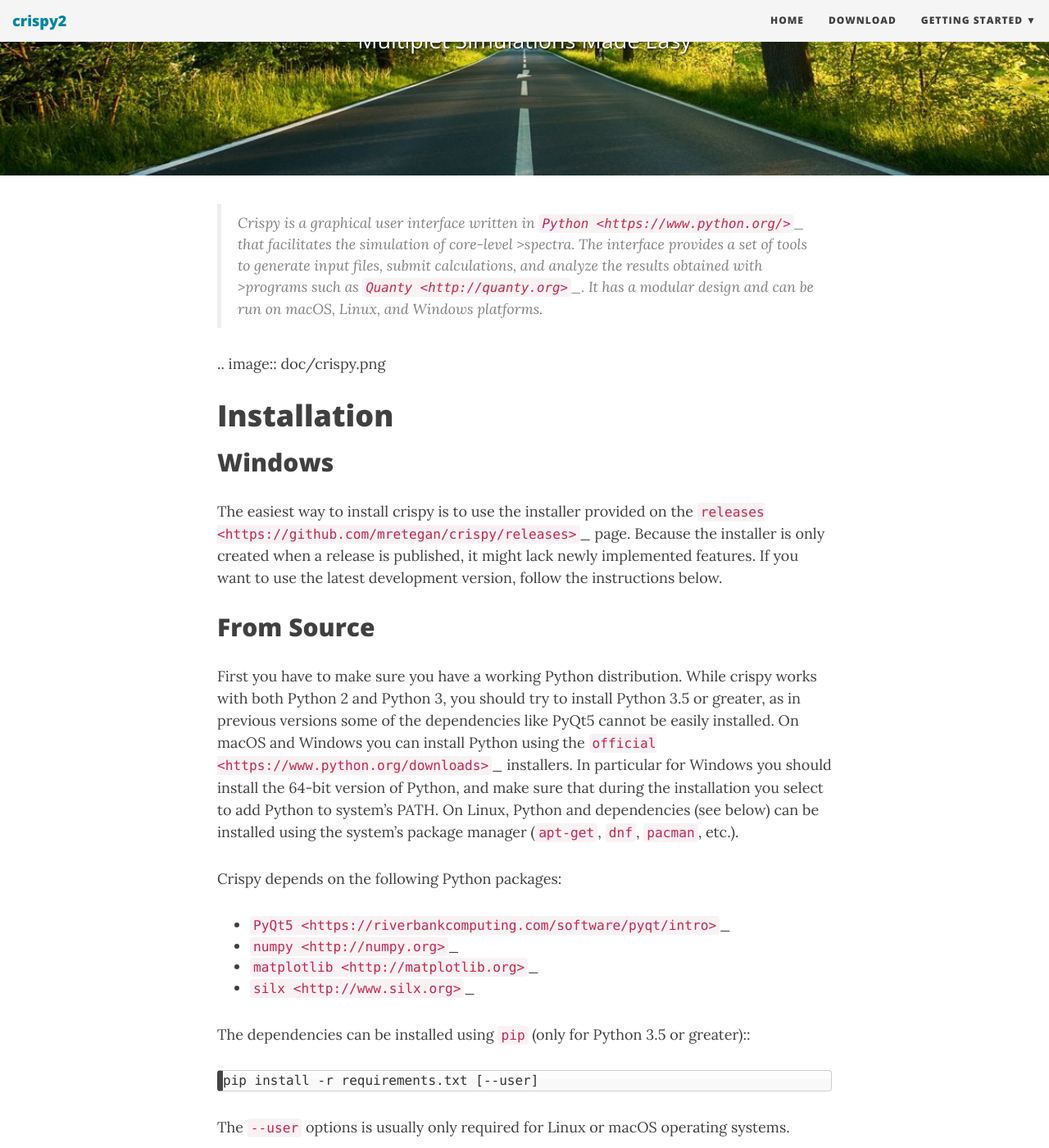
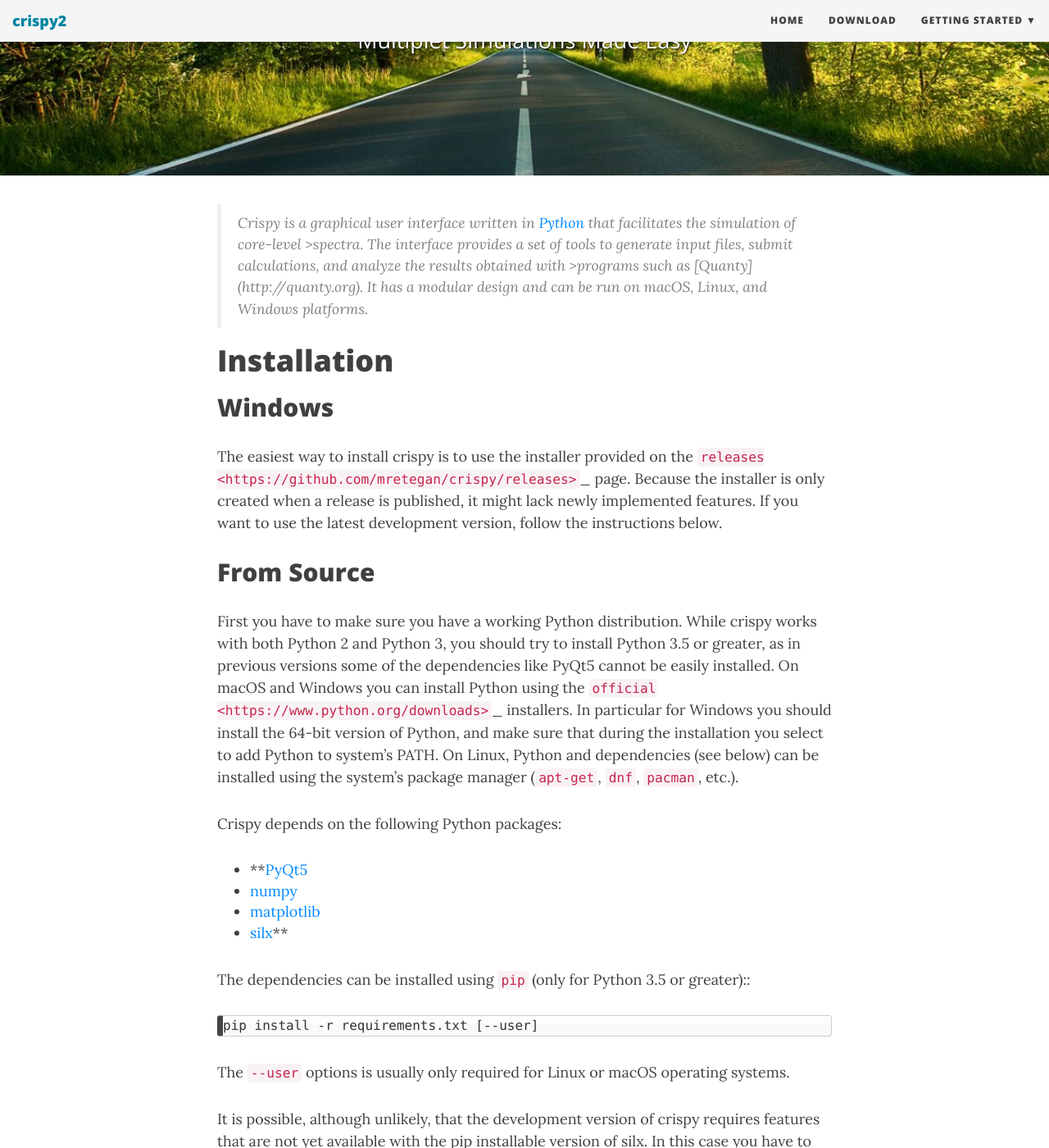
Before and after one commit to Cathyhjj/crispy2, a Jekyll site: the page built from index.md, in a window 1280 px wide and 1400 px high, scrolled down 329 px. Shown: the whole window at 82% size. Built offline with Jekyll 4.4.1, drawn with Linux system fonts in a browser that asks for light colours; nearby versions of some CDN libraries.

Commit message:
Update index.md

```diff
--- a/index.md
+++ b/index.md
@@ -6,9 +6,7 @@ use-site-title: false
 bigimg: /img/path.jpg
 ---
 
->Crispy is a graphical user interface written in `Python <https://www.python.org/>`_ that facilitates the simulation of core-level >spectra. The interface provides a set of tools to generate input files, submit calculations, and analyze the results obtained with >programs such as `Quanty <http://quanty.org>`_. It has a modular design and can be run on macOS, Linux, and Windows platforms.
-
-.. image:: doc/crispy.png
+>Crispy is a graphical user interface written in [Python](https://www.python.org/) that facilitates the simulation of core-level >spectra. The interface provides a set of tools to generate input files, submit calculations, and analyze the results obtained with >programs such as [Quanty] (http://quanty.org). It has a modular design and can be run on macOS, Linux, and Windows platforms.
 
 Installation
 ============
@@ -23,16 +21,16 @@ First you have to make sure you have a working Python distribution. While crispy
 
 Crispy depends on the following Python packages:
 
-* `PyQt5 <https://riverbankcomputing.com/software/pyqt/intro>`_
-* `numpy <http://numpy.org>`_
-* `matplotlib <http://matplotlib.org>`_
-* `silx <http://www.silx.org>`_
+* **[PyQt5](https://riverbankcomputing.com/software/pyqt/intro)
+* [numpy](http://numpy.org)
+* [matplotlib](http://matplotlib.org)
+* [silx](http://www.silx.org)**
 
-The dependencies can be installed using ``pip`` (only for Python 3.5 or greater)::
+The dependencies can be installed using `pip` (only for Python 3.5 or greater)::
 
     pip install -r requirements.txt [--user]
 
-The ``--user`` options is usually only required for Linux or macOS operating systems.
+The `--user` options is usually only required for Linux or macOS operating systems.
 
 It is possible, although unlikely, that the development version of crispy requires features that are not yet available with the pip installable version of silx. In this case you have to also install silx from source. This is not always a very simple task, especially on Windows, but there is extensive `documentation <http://www.silx.org/doc/silx>`_ on how to do it.
 
```
